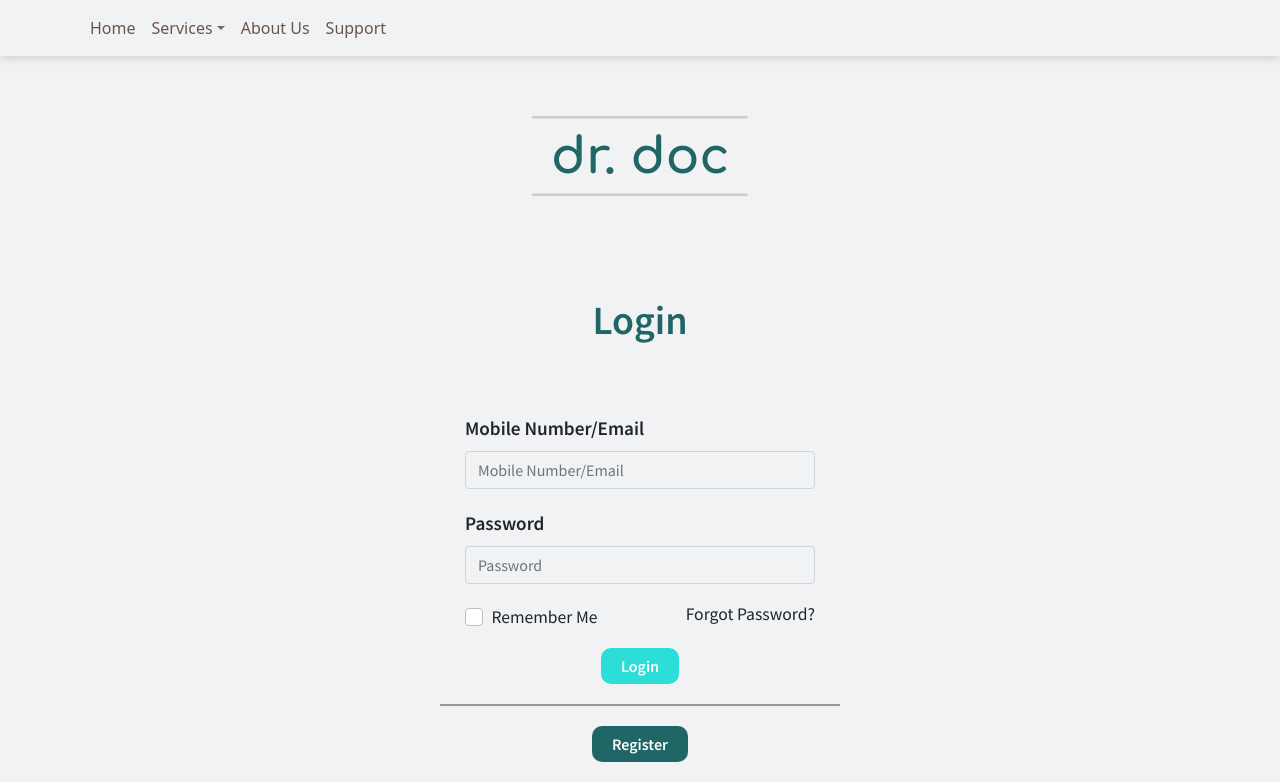
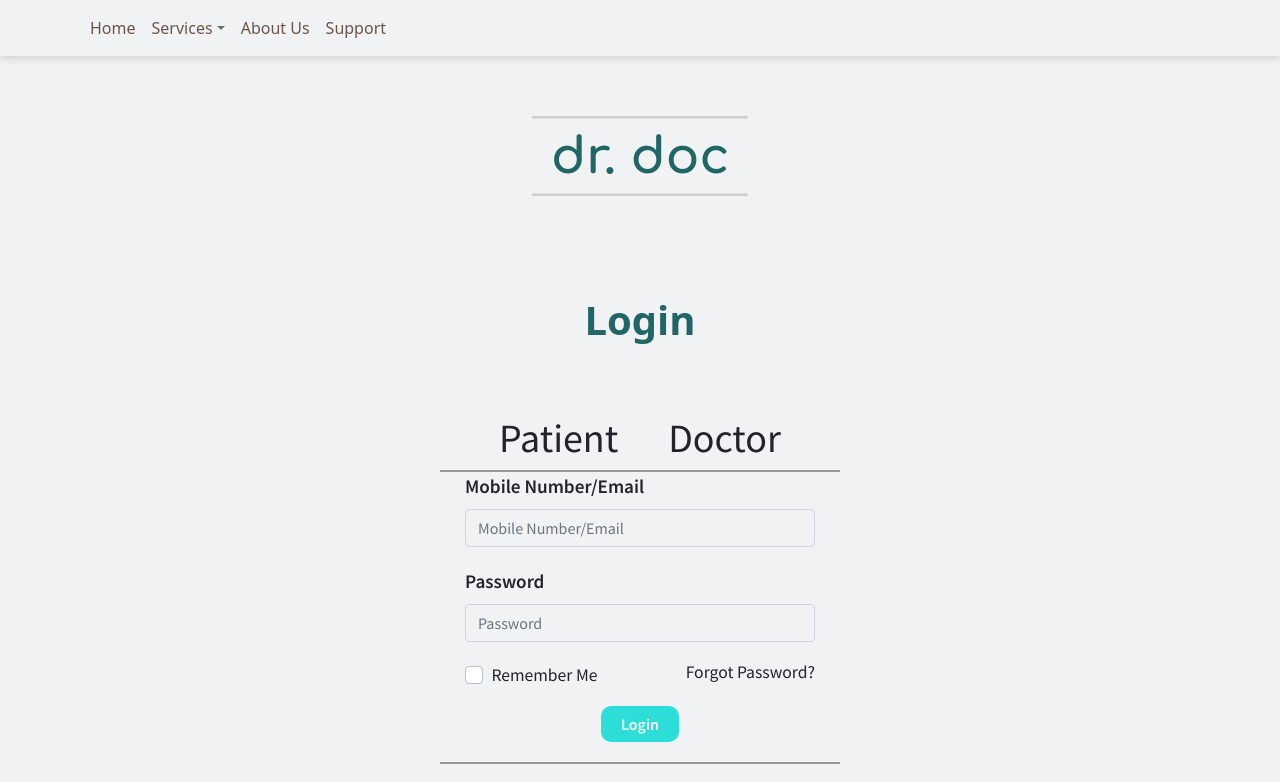
Before and after one commit to ChetanKrishna07/Dr-Doc, a React (Create React App) app: page /login in a window 1280 px wide. Shown: the top 782 px of the page. Built offline with nearby package versions, Linux system fonts and the light colour scheme.

Commit message:
config changes

```diff
--- a/src/Components/Header.jsx
+++ b/src/Components/Header.jsx
@@ -4,7 +4,7 @@ import Colors from '../colorsPallate'
 const Header = (props) => {
 
     const customStyles = {
-        fontFamily: "Source Sans Pro",
+
         textAlign: 'center',
         fontWeight: 600,
         marginTop: 100,
--- a/src/pages/login.js
+++ b/src/pages/login.js
@@ -46,9 +46,31 @@ const Login = () => {
         fontSize: '1.1em'
     }
 
+    const options = {
+        display: "flex",
+        justifyContent: "center",
+        alignItems: "center",
+        fontFamily: "Source Sans Pro",
+        fontWeight: 600,
+    }
+
     return (
         <div>
             <Header title="Login" />
+            <div style={options}>
+                <h1 style={{ marginRight: 50 }}>Patient</h1>
+                <h1>Doctor</h1>
+            </div>
+            <div style={
+                {
+                    border: "1px solid #989898",
+                    width: "400px",
+                    height: "1px",
+                    backgroundColor: "#989898",
+                    margin: "auto",
+                    marginBottom: "7 0px"
+                }
+            } ></div>
             <Input name="Mobile Number/Email"
                 placeholder="Mobile Number/Email"
                 type="email"
```
Also changed, not shown: package.json (+6 -1 lines), 1 other file (tests, documents, lock files or other folders).
